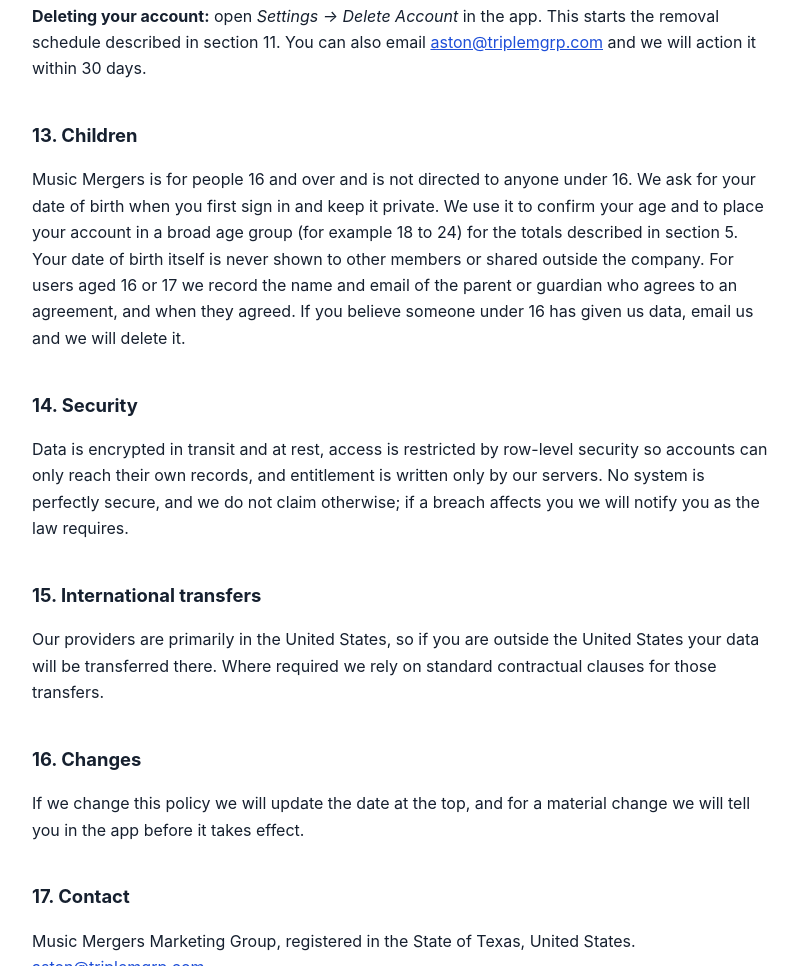
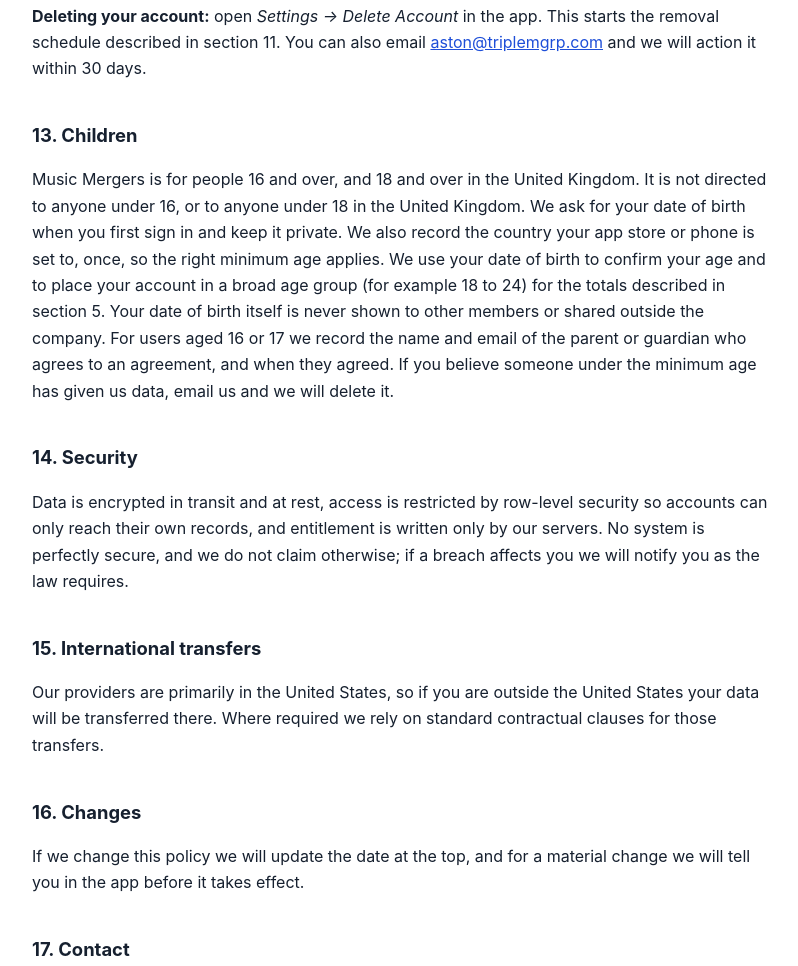
Before and after one commit to astnmjrs214/legal, a plain HTML site: page privacy.html in a window 1280 px wide. Shown: the part 6728-7694 px from the top of the page, without its empty margins (240-1038 px from the left). Drawn offline with Linux system fonts and the light colour scheme.

Commit message:
Update legal documents

```diff
--- a/privacy.html
+++ b/privacy.html
@@ -227,13 +227,15 @@ app. This starts the removal schedule described in section 11. You can also emai
 action it within 30 days.</p>
 
 <h2>13. Children</h2>
-<p>Music Mergers is for people 16 and over and is not directed to anyone under 16.
-We ask for your date of birth when you first sign in and keep it private. We use it
-to confirm your age and to place your account in a broad age group (for example 18
+<p>Music Mergers is for people 16 and over, and 18 and over in the United Kingdom. It
+is not directed to anyone under 16, or to anyone under 18 in the United Kingdom.
+We ask for your date of birth when you first sign in and keep it private. We also
+record the country your app store or phone is set to, once, so the right minimum
+age applies. We use your date of birth to confirm your age and to place your account in a broad age group (for example 18
 to 24) for the totals described in section 5. Your date of birth itself is never
 shown to other members or shared outside the company. For users aged 16 or 17 we record the name and email of the
 parent or guardian who agrees to an agreement, and when they agreed. If you believe
-someone under 16 has given us data, email us and we will delete it.</p>
+someone under the minimum age has given us data, email us and we will delete it.</p>
 
 <h2>14. Security</h2>
 <p>Data is encrypted in transit and at rest, access is restricted by row-level
```
Also changed, not shown: terms.html (+3 -2 lines).
